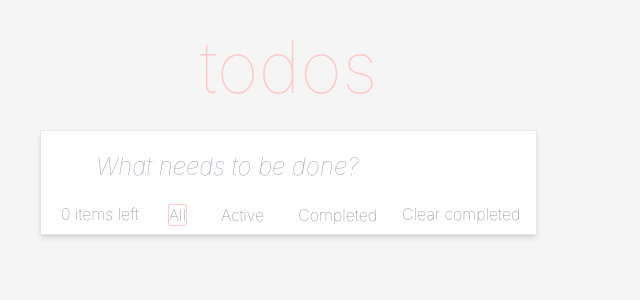
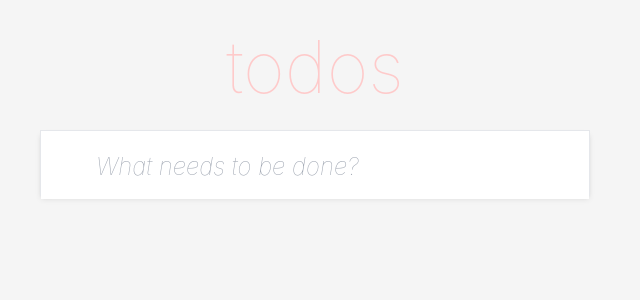
Before and after one commit to spolice0324/Todo-project, a React (Create React App) app in the folder todo/: page / in a window 1280 px wide. Shown: the top 300 px of the page, without its empty margins (0-640 px from the left). Built offline with nearby package versions, Linux system fonts and the light colour scheme.

Commit message:
feat : 레이아웃 요구사항 - todo 없을시 footer 보이지 않기

```diff
--- a/todo/src/components/ToDoApp.js
+++ b/todo/src/components/ToDoApp.js
@@ -6,6 +6,22 @@ import ToDoHeader from "./ToDoHeader";
 function ToDoApp() {
   const [todos, setTodos] = useState([]);
   const newTodo = useRef(0);
+  const [selected, setSelected] = useState("all");
+
+  const getFilteredTodos = () => {
+    switch (selected) {
+      case "all":
+        return todos;
+      case "active":
+        return todos.filter((todo) => !todo.completed);
+      case "completed":
+        return todos.filter((todo) => todo.completed);
+      default:
+        return todos;
+    }
+  };
+
+  const filteredTodos = getFilteredTodos();
 
   const onInsert = (text) => {
     if (text.trim() !== "") {
@@ -26,12 +42,29 @@ function ToDoApp() {
   const onClearCompleted = () => {
     setTodos(todos.filter((todo) => !todo.completed));
   };
+  const hasTodos = filteredTodos.length > 0;
 
   return (
-    <section className="todo-app absolute m-auto my-[130px] mx-[40px] bg-white text-base leading-5 min-w-[230px] max-w-[550px] shadow-md border-solid border  ">
+    <section className="todo-app relative m-auto my-[130px] mx-[40px] bg-white text-base leading-5 min-w-[230px] max-w-[550px] shadow-md border-solid border  ">
       <ToDoHeader todos={todos} onInsert={onInsert} />
-      <ToDoMain todos={todos} onDestroy={onDestroy} />
-      <ToDoFooter todos={todos} onClearCompleted={onClearCompleted} />
+      <ToDoMain
+        todos={todos}
+        filteredTodos={filteredTodos}
+        onDestroy={onDestroy}
+        selected={selected}
+        setSelected={setSelected}
+      />
+      {hasTodos && (
+        <>
+          <ToDoFooter
+            todos={todos}
+            selected={selected}
+            setSelected={setSelected}
+            onClearCompleted={onClearCompleted}
+            filteredTodos={filteredTodos}
+          />
+        </>
+      )}
     </section>
   );
 }
```
